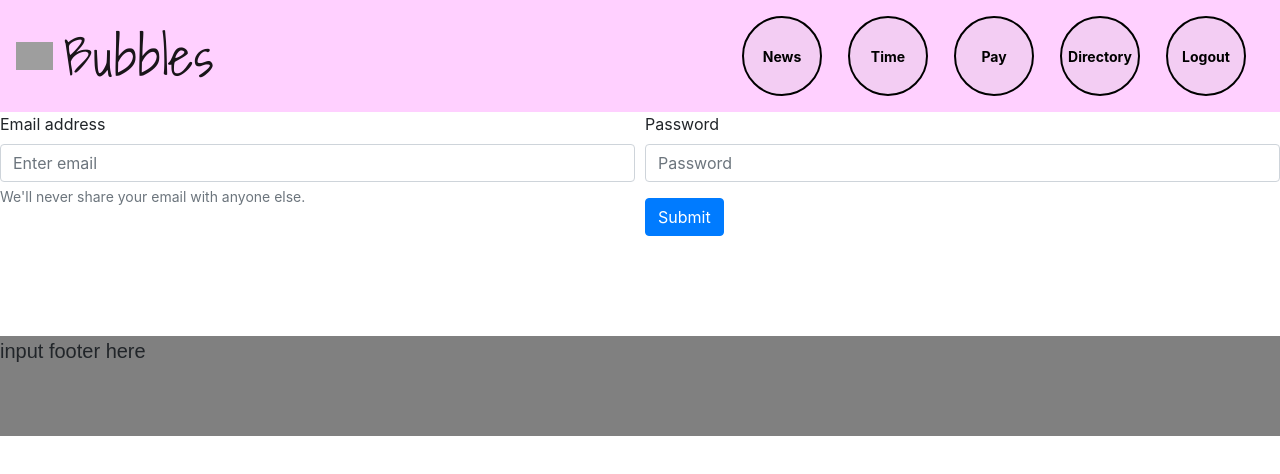
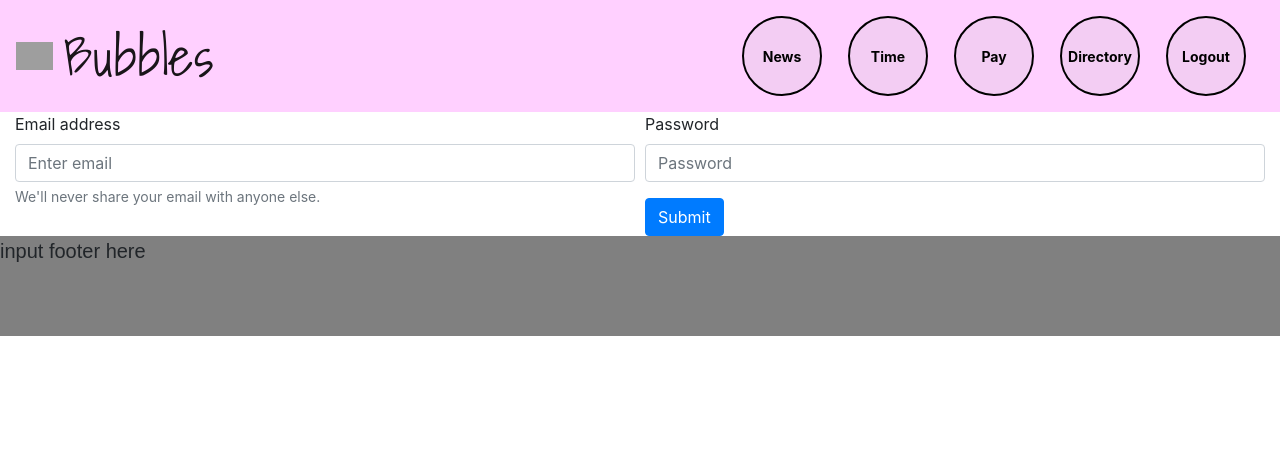
Before and after one commit to ETroya/Portal-Matriarch, a React (Create React App) app in the folder client/: page / in a window 1280 px wide. Shown: the top 474 px of the page. Built offline with nearby package versions, Linux system fonts and the light colour scheme; grey boxes are pictures that could not be loaded.

Commit message:
removed wrapper

```diff
--- a/client/src/App.js
+++ b/client/src/App.js
@@ -2,7 +2,6 @@ import React from "react";
 import { BrowserRouter as Router, Route } from "react-router-dom";
 import Navbar from "./components/Navbar";
 import Footer from "./components/Footer";
-import Wrapper from "./components/Wrapper";
 import User from "./pages/user";
 import Login from "./pages/login";
 import Admin from "./pages/admin";
@@ -14,7 +13,7 @@ function App() {
     <Router>
       <div>
         <Navbar />
-        <Wrapper>
+        <div className = "container-fluid">
           <Route exact path={"/user"}>
             <h1>hello user</h1>
             <User />
@@ -24,7 +23,7 @@ function App() {
           </Route>
           <Route path={["/", "/login"]} component= {Login} />
           <Route path= "/signup" component= {Signup} />
-        </Wrapper>
+       </div>
         <Footer />
       </div>
     </Router>
--- a/client/src/components/Wrapper/index.js
+++ /dev/null
@@ -1,8 +0,0 @@
-import React from "react";
-import "./style.css";
-
-function Wrapper(props) {
-  return <main className="wrapper" {...props} />;
-}
-
-export default Wrapper;
--- a/client/src/components/Wrapper/style.css
+++ /dev/null
@@ -1,4 +0,0 @@
-.wrapper {
-    min-height: 100%;
-    padding-bottom: 100px;
-  }
```
